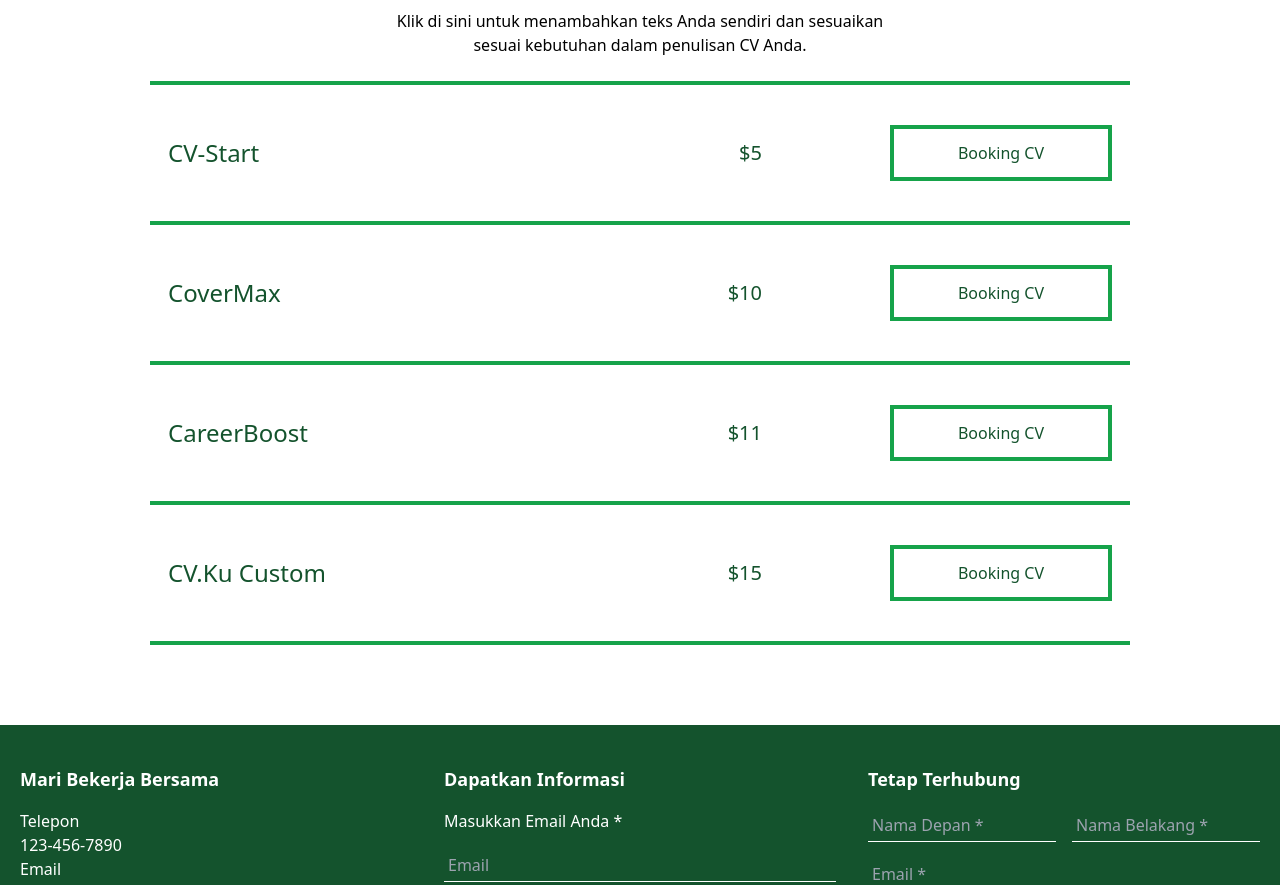
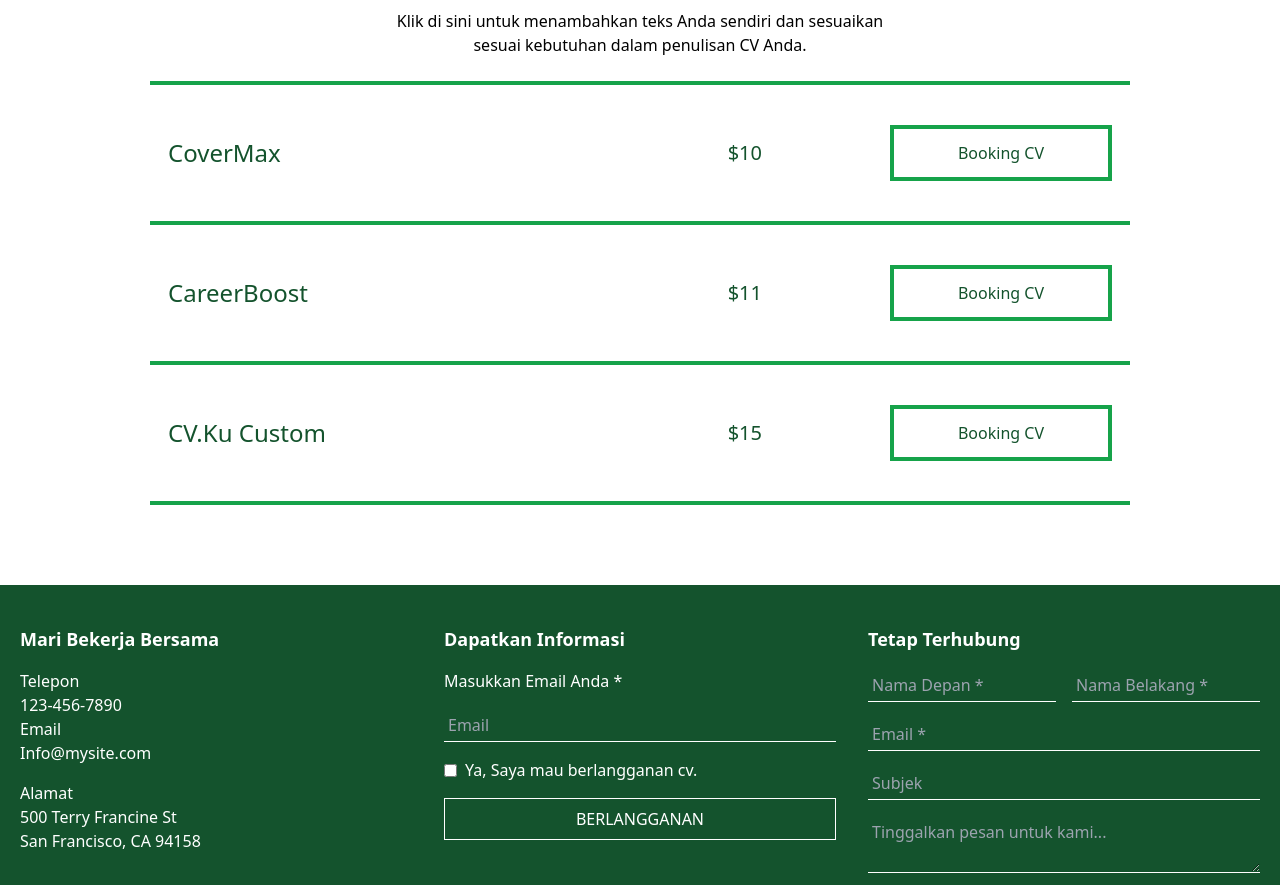
Before and after one commit to siddiqfathurahman/cv-wesite-layanan-jasa-cv, a React (Vite) app: page / in a window 1280 px wide. Shown: the part 2600-3485 px from the top of the page. Built offline with nearby package versions, Linux system fonts and the light colour scheme.

Commit message:
Update Getstarted.jsx

```diff
--- a/src/components/Getstarted.jsx
+++ b/src/components/Getstarted.jsx
@@ -15,10 +15,7 @@ const Getstartd = ({ title, price }) => (
 
 const Getstarted = () => {
     const services = [
-        {
-            title: "CV-Start",
-            price: "$5",
-        },
+
         {
             title: "CoverMax",
             price: "$10",
```
